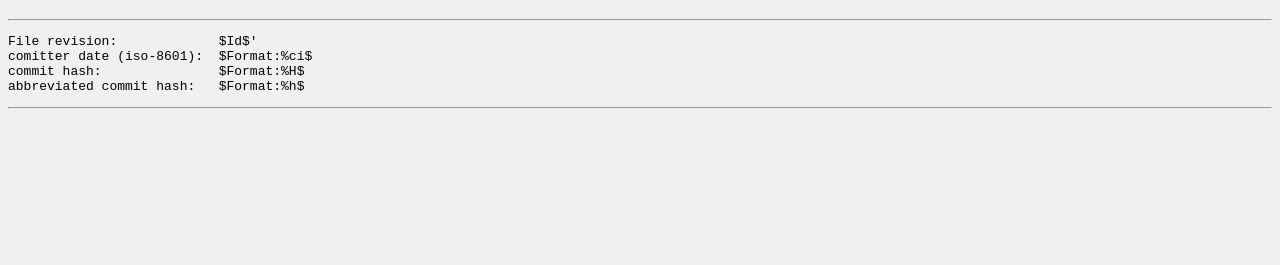
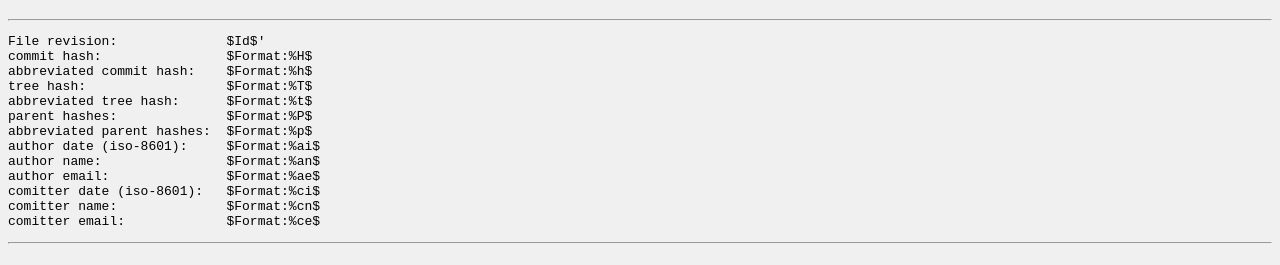
Before and after one commit to eaw/test, a plain HTML site: page git-keyword-expansion.html in a window 1280 px wide. Shown: the part 61-326 px from the top of the page. Drawn offline with Linux system fonts and the light colour scheme.

Commit message:
Added more keywords

```diff
--- a/git-keyword-expansion.html
+++ b/git-keyword-expansion.html
@@ -12,10 +12,19 @@
 <hr>
 
 <pre>
-File revision:             $Id$'
-comitter date (iso-8601):  $Format:%ci$
-commit hash:               $Format:%H$
-abbreviated commit hash:   $Format:%h$
+File revision:              $Id$'
+commit hash:                $Format:%H$
+abbreviated commit hash:    $Format:%h$
+tree hash:                  $Format:%T$
+abbreviated tree hash:      $Format:%t$
+parent hashes:              $Format:%P$
+abbreviated parent hashes:  $Format:%p$
+author date (iso-8601):     $Format:%ai$
+author name:                $Format:%an$
+author email:               $Format:%ae$
+comitter date (iso-8601):   $Format:%ci$
+comitter name:              $Format:%cn$
+comitter email:             $Format:%ce$
 </pre>
 
 <hr>
```
